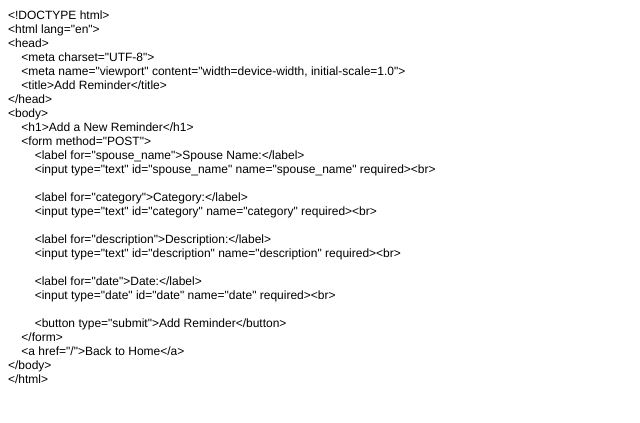
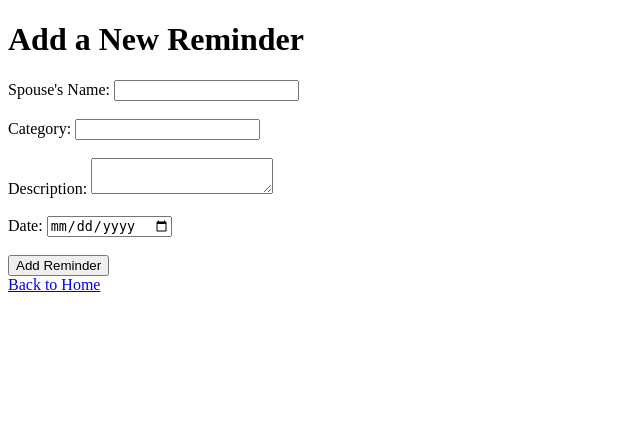
Before and after one commit to PaalNymann/Demoappchris, a Flask app: page /add in a window 1280 px wide. Shown: the top 423 px of the page, without its empty margins (0-640 px from the left). Run offline with Flask 2, Linux system fonts and the light colour scheme.

Commit message:
Update add.html

```diff
--- a/templates/add.html
+++ b/templates/add.html
@@ -1,43 +1,27 @@
-<!DOCTYPE html PUBLIC "-//W3C//DTD HTML 4.01//EN" "http://www.w3.org/TR/html4/strict.dtd">
-<html>
+<!DOCTYPE html>
+<html lang="en">
 <head>
-  <meta http-equiv="Content-Type" content="text/html; charset=utf-8">
-  <meta http-equiv="Content-Style-Type" content="text/css">
-  <title></title>
-  <meta name="Generator" content="Cocoa HTML Writer">
-  <meta name="CocoaVersion" content="2487.5">
-  <style type="text/css">
-    p.p1 {margin: 0.0px 0.0px 0.0px 0.0px; font: 12.0px Helvetica}
-    p.p2 {margin: 0.0px 0.0px 0.0px 0.0px; font: 12.0px Helvetica; min-height: 14.0px}
-  </style>
+    <meta charset="UTF-8">
+    <meta name="viewport" content="width=device-width, initial-scale=1.0">
+    <title>Add Reminder</title>
 </head>
 <body>
-<p class="p1">&lt;!DOCTYPE html&gt;</p>
-<p class="p1">&lt;html lang="en"&gt;</p>
-<p class="p1">&lt;head&gt;</p>
-<p class="p1"><span class="Apple-converted-space">    </span>&lt;meta charset="UTF-8"&gt;</p>
-<p class="p1"><span class="Apple-converted-space">    </span>&lt;meta name="viewport" content="width=device-width, initial-scale=1.0"&gt;</p>
-<p class="p1"><span class="Apple-converted-space">    </span>&lt;title&gt;Add Reminder&lt;/title&gt;</p>
-<p class="p1">&lt;/head&gt;</p>
-<p class="p1">&lt;body&gt;</p>
-<p class="p1"><span class="Apple-converted-space">    </span>&lt;h1&gt;Add a New Reminder&lt;/h1&gt;</p>
-<p class="p1"><span class="Apple-converted-space">    </span>&lt;form method="POST"&gt;</p>
-<p class="p1"><span class="Apple-converted-space">        </span>&lt;label for="spouse_name"&gt;Spouse Name:&lt;/label&gt;</p>
-<p class="p1"><span class="Apple-converted-space">        </span>&lt;input type="text" id="spouse_name" name="spouse_name" required&gt;&lt;br&gt;</p>
-<p class="p2"><span class="Apple-converted-space">        </span></p>
-<p class="p1"><span class="Apple-converted-space">        </span>&lt;label for="category"&gt;Category:&lt;/label&gt;</p>
-<p class="p1"><span class="Apple-converted-space">        </span>&lt;input type="text" id="category" name="category" required&gt;&lt;br&gt;</p>
-<p class="p2"><span class="Apple-converted-space">        </span></p>
-<p class="p1"><span class="Apple-converted-space">        </span>&lt;label for="description"&gt;Description:&lt;/label&gt;</p>
-<p class="p1"><span class="Apple-converted-space">        </span>&lt;input type="text" id="description" name="description" required&gt;&lt;br&gt;</p>
-<p class="p2"><span class="Apple-converted-space">        </span></p>
-<p class="p1"><span class="Apple-converted-space">        </span>&lt;label for="date"&gt;Date:&lt;/label&gt;</p>
-<p class="p1"><span class="Apple-converted-space">        </span>&lt;input type="date" id="date" name="date" required&gt;&lt;br&gt;</p>
-<p class="p2"><span class="Apple-converted-space">        </span></p>
-<p class="p1"><span class="Apple-converted-space">        </span>&lt;button type="submit"&gt;Add Reminder&lt;/button&gt;</p>
-<p class="p1"><span class="Apple-converted-space">    </span>&lt;/form&gt;</p>
-<p class="p1"><span class="Apple-converted-space">    </span>&lt;a href="/"&gt;Back to Home&lt;/a&gt;</p>
-<p class="p1">&lt;/body&gt;</p>
-<p class="p1">&lt;/html&gt;</p>
+    <h1>Add a New Reminder</h1>
+    <form method="POST">
+        <label for="spouse_name">Spouse's Name:</label>
+        <input type="text" id="spouse_name" name="spouse_name" required><br><br>
+
+        <label for="category">Category:</label>
+        <input type="text" id="category" name="category" required><br><br>
+
+        <label for="description">Description:</label>
+        <textarea id="description" name="description" required></textarea><br><br>
+
+        <label for="date">Date:</label>
+        <input type="date" id="date" name="date" required><br><br>
+
+        <button type="submit">Add Reminder</button>
+    </form>
+    <a href="/">Back to Home</a>
 </body>
 </html>
```
